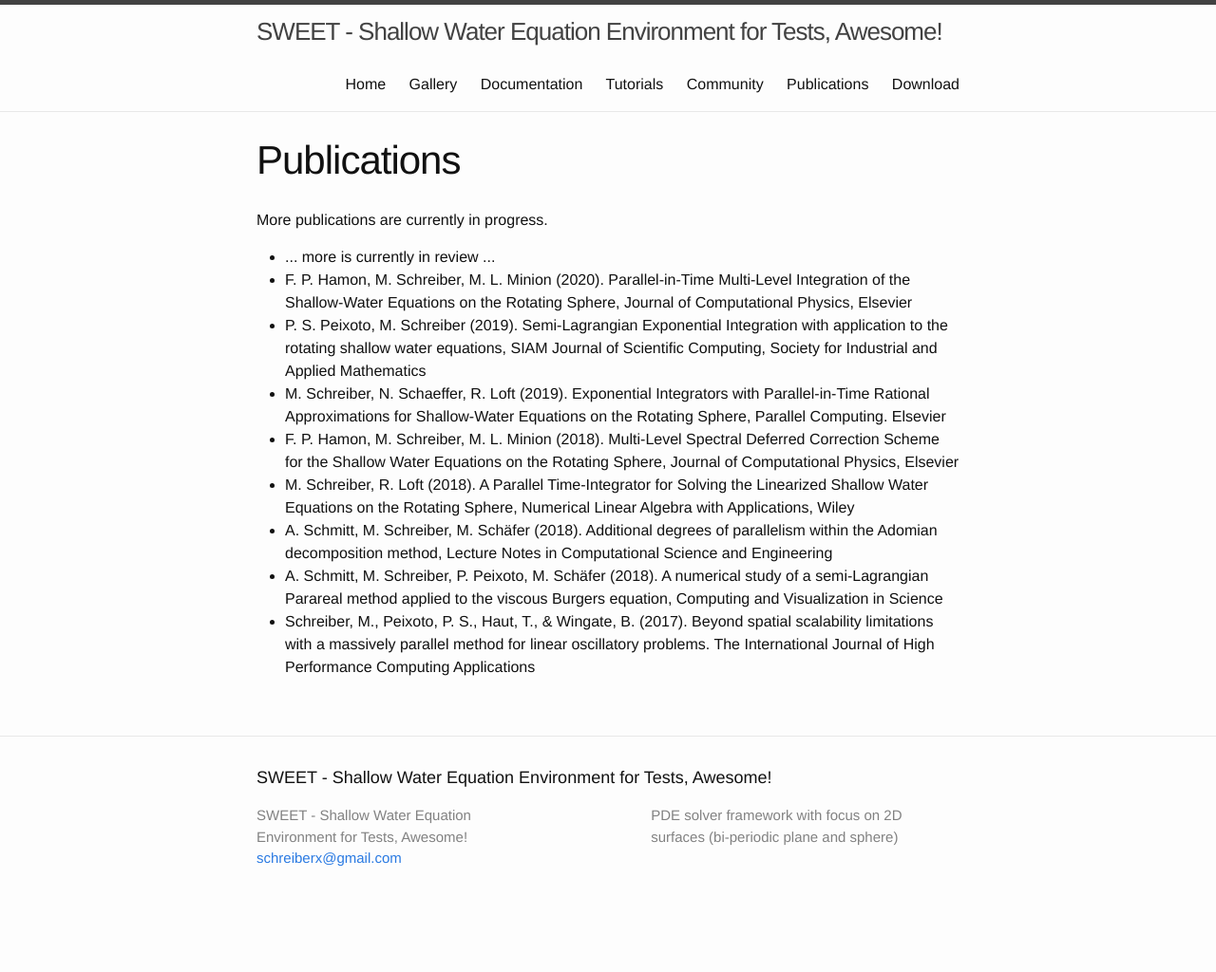
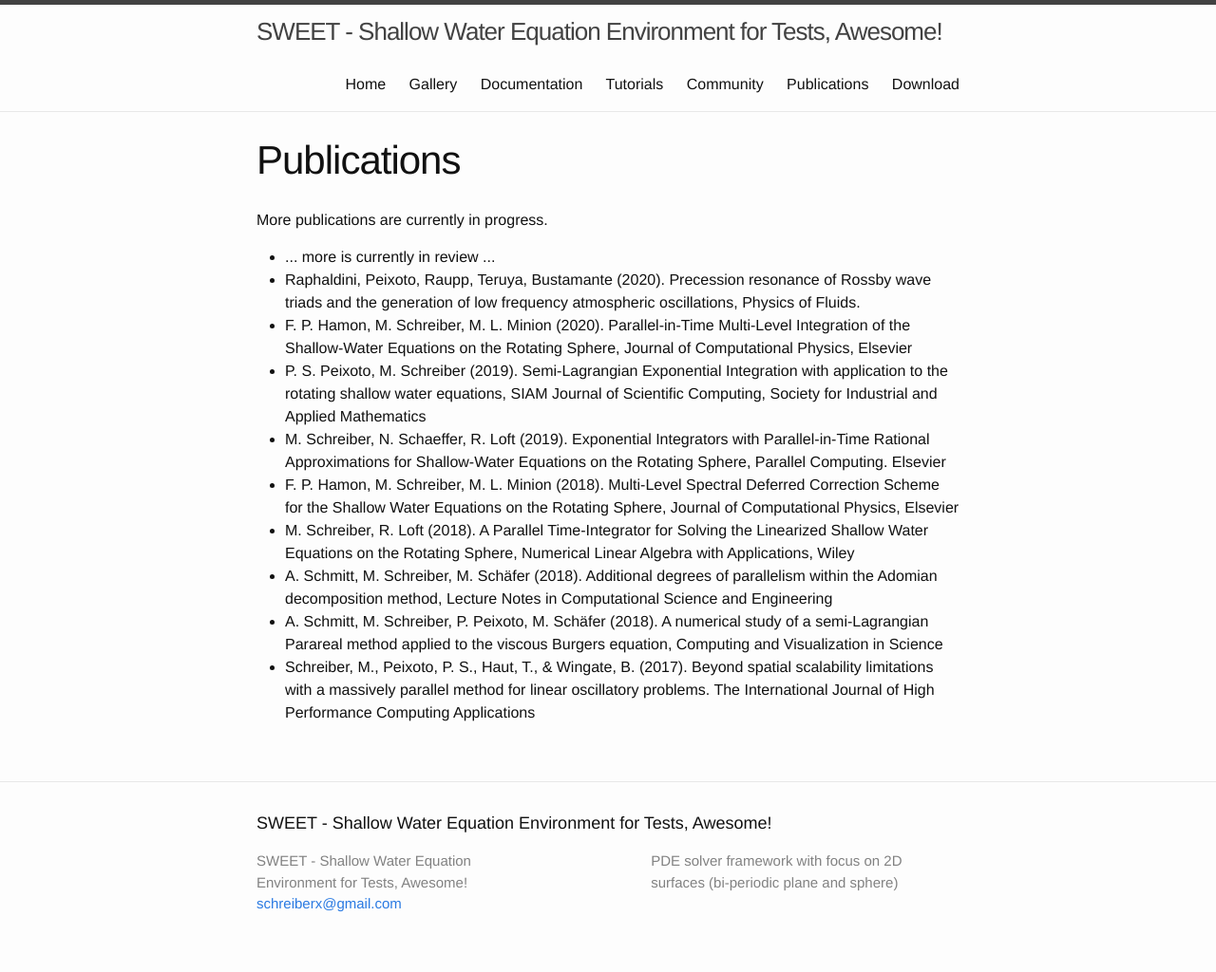
Before and after one commit to schreiberx/sweetsite, a Jekyll site: the page built from publications.md, in a window 1280 px wide. Shown: the whole page at 95% size. Built offline with Jekyll 4.4.1, drawn with Linux system fonts in a browser that asks for light colours; before the commit the page ends 976 px from its top, so only the background shows below that.

Commit message:
Update publications.md

```diff
--- a/publications.md
+++ b/publications.md
@@ -11,6 +11,9 @@ More publications are currently in progress.
 <ul>
   <li>
     ... more is currently in review ...
+  </li>
+  <li>
+    Raphaldini, Peixoto, Raupp, Teruya, Bustamante (2020). Precession resonance of Rossby wave triads and the generation of low frequency atmospheric oscillations, Physics of Fluids.
   </li>
   <li>F. P. Hamon, M. Schreiber, M. L. Minion (2020). Parallel-in-Time Multi-Level Integration of the Shallow-Water Equations on the Rotating Sphere, Journal of Computational Physics, Elsevier
   </li>
```
